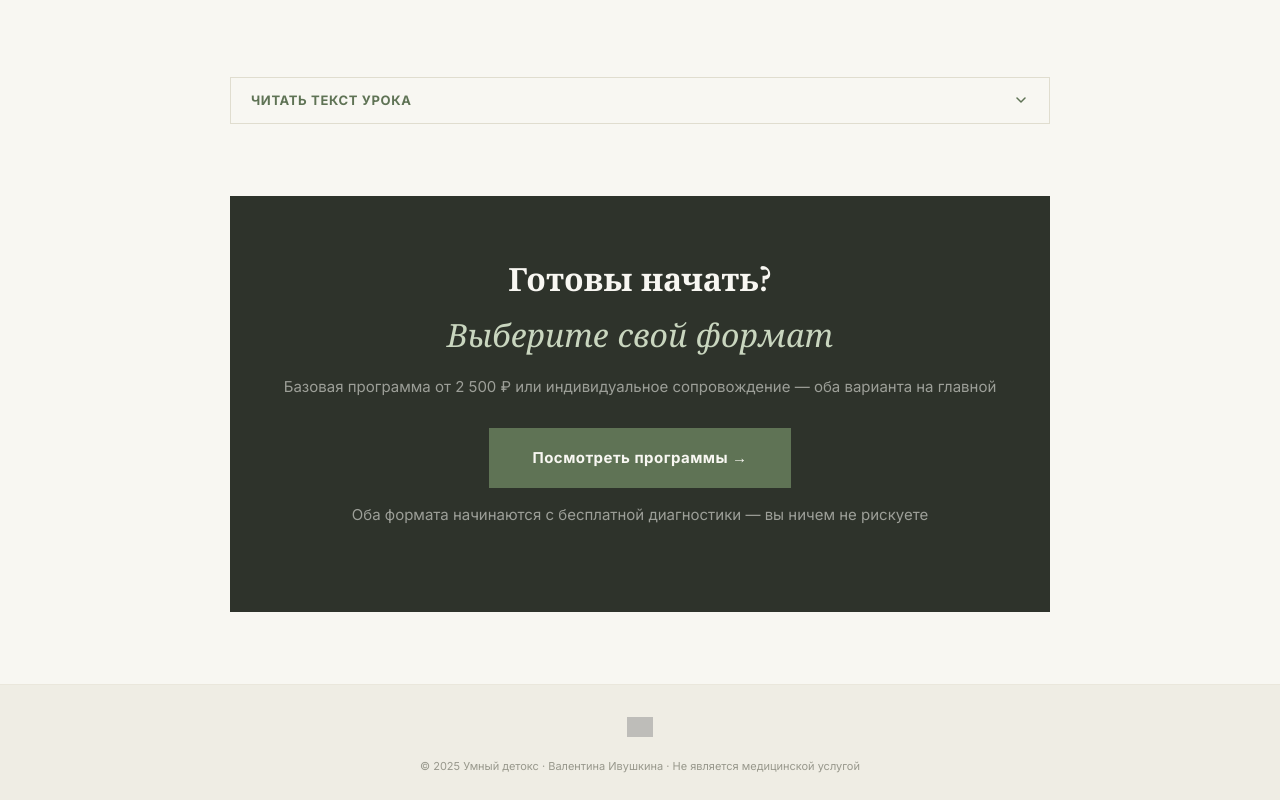
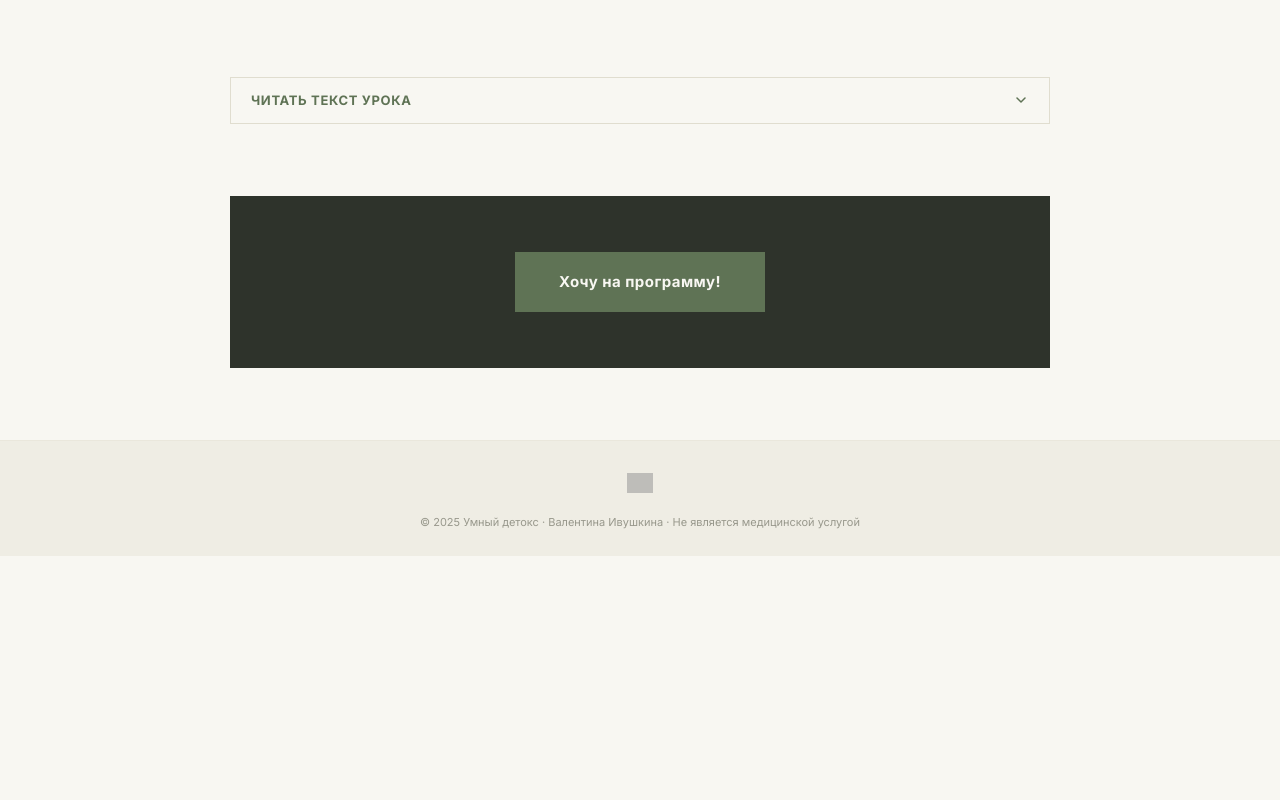
Before and after one commit to smartdetoxru/video, a plain HTML site: page index.html in a window 1280 px wide. Shown: the part 818-1618 px from the top of the page. After the commit the page ends 1374 px from the top, so only its background shows below. Drawn offline with nearby package versions, Linux system fonts and the light colour scheme; grey boxes are pictures that could not be loaded.

Commit message:
Update CTA

```diff
--- a/index.html
+++ b/index.html
@@ -302,10 +302,7 @@ details[open] .toggle-icon { transform: rotate(180deg); }
 <!-- CTA -->
 <div class="wrap">
   <div class="cta-band">
-    <h2>Готовы начать?<br><em>Выберите свой формат</em></h2>
-    <p>Базовая программа от 2 500 ₽ или индивидуальное сопровождение — оба варианта на главной</p>
-    <a href="https://smartdetox.ru/#pricing" class="cta-btn">Посмотреть программы →</a>
-    <p class="cta-micro">Оба формата начинаются с бесплатной диагностики — вы ничем не рискуете</p>
+    <a href="https://smartdetox.ru/#pricing" class="cta-btn">Хочу на программу!</a>
   </div>
 </div>
 
```
